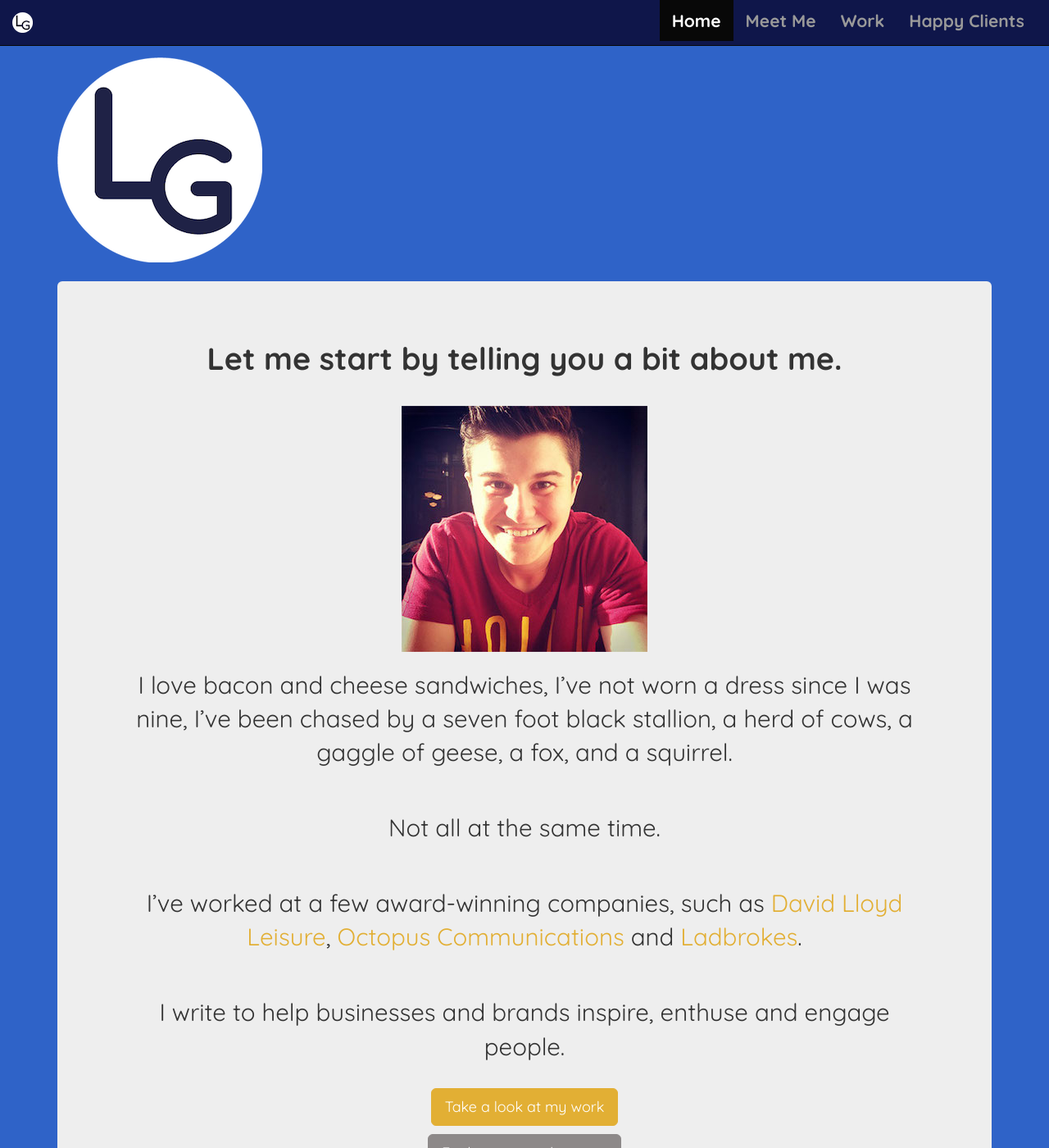
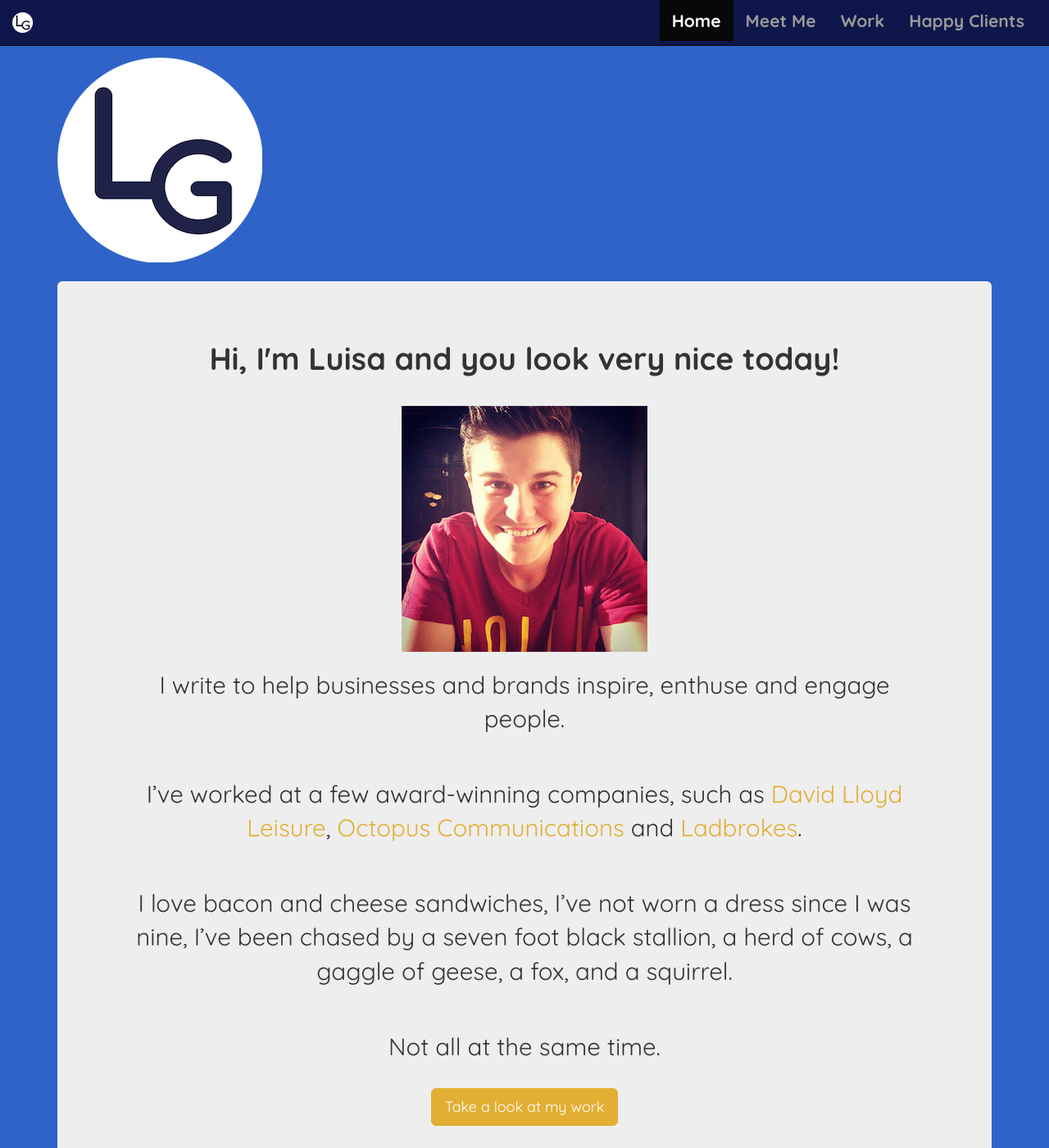
Before and after one commit to luisagottardo/luisagottardo.github.io, a Jekyll site: the page built from index.html, in a window 1280 px wide and 1400 px high. Shown: the whole window at 82% size. Built offline with Jekyll 4.4.1, drawn with Linux system fonts in a browser that asks for light colours.

Commit message:
Copy tweaks to homepage

```diff
--- a/index.html
+++ b/index.html
@@ -12,15 +12,14 @@ title: Homepage
   <div class="col-md-12">
     <div class="jumbotron">
       <div class="overlay-home">
-        <p class="intro-blurb"><strong>Let me start by telling you a bit about me.</strong></p>
+        <p class="intro-blurb"><strong>Hi, I'm Luisa and you look very nice today!</strong></p>
         <img src="images/lu/lu-homepage.jpg"/>
+        <p class="intro-subhead">I write to help businesses and brands inspire, enthuse and engage people.</p>
+        <p class="intro-subhead">I’ve worked at a few award-winning companies, such as <a href="http://davidlloyd.co.uk" target="_blank">David Lloyd Leisure</a>, <a href="http://www.weareoctopusgroup.net" target="_blank">Octopus Communications</a> and <a href="http://www.ladbrokes.com" target="_blank">Ladbrokes</a>.</p>
         <p class="intro-subhead">I love bacon and cheese sandwiches, I’ve not worn a dress since I was nine, I’ve been chased by a seven foot black stallion, a herd of cows, a gaggle of geese, a fox, and a squirrel.</p>
         <p class="intro-subhead">Not all at the same time.</p>
-        <p class="intro-subhead">I’ve worked at a few award-winning companies, such as <a href="http://davidlloyd.co.uk" target="_blank">David Lloyd Leisure</a>, <a href="http://www.weareoctopusgroup.net" target="_blank">Octopus Communications</a> and <a href="http://www.ladbrokes.com" target="_blank">Ladbrokes</a>.</p>
-        <p class="intro-subhead">I write to help businesses and brands inspire, enthuse and engage people.</p>
         <div class="ctas">
           <p><a class="btn btn-primary btn-lg btn-hp text-center" href="./make.html">Take a look at my work</a></p>
-          <p><a class="btn btn-second btn-lg" href="./aboutluisa.html">Find out more about me</a></p>
         </div>
         <div class="process-pics hidden-xs">
 	        <img src="images/hp-pics/process1.jpg"/>
```
